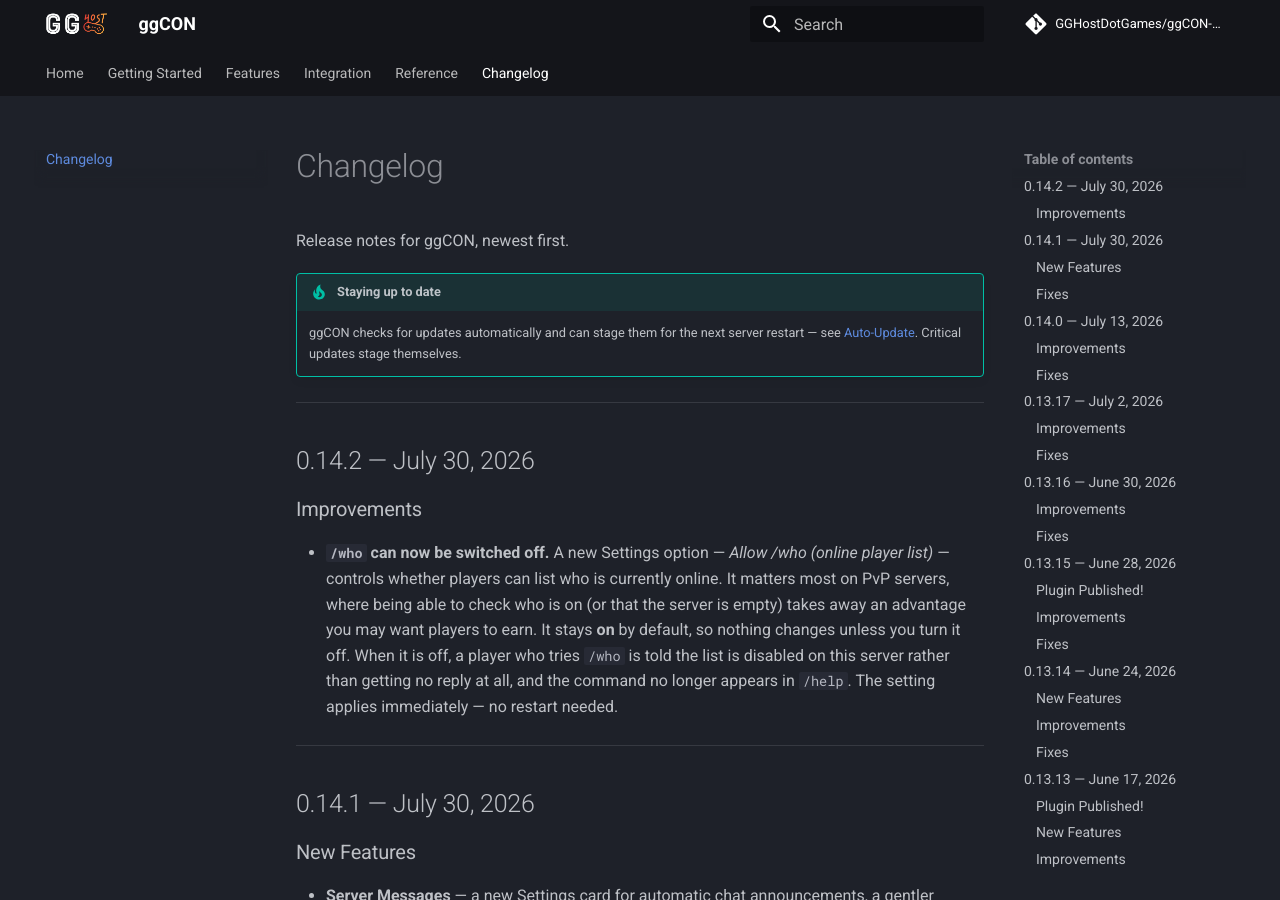
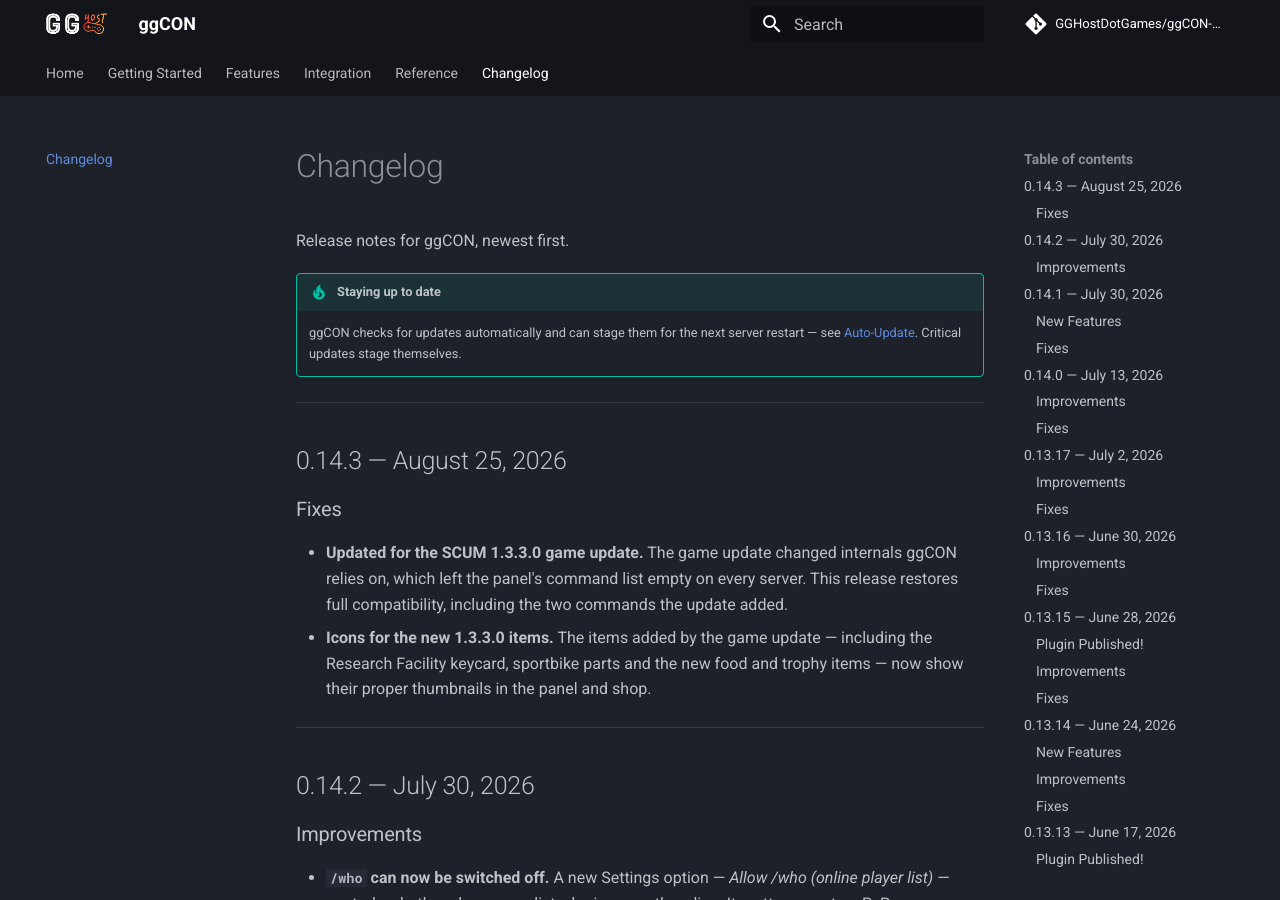
Before and after one commit to GGHostDotGames/ggCON-docs, an MkDocs documentation site: the page built from docs/changelog.md, in a window 1280 px wide and 900 px high. Built offline with MkDocs 1.6.1 and Material for MkDocs 9.7.7, drawn with Linux system fonts in a browser that asks for light colours; comment, search, counter and statistics services are not loaded.

Commit message:
Changelog: v0.14.3
Co-Authored-By: Claude <noreply@anthropic.com>

```diff
--- a/docs/changelog.md
+++ b/docs/changelog.md
@@ -4,6 +4,14 @@ Release notes for ggCON, newest first.
 
 !!! tip "Staying up to date"
     ggCON checks for updates automatically and can stage them for the next server restart — see [Auto-Update](auto-update.md). Critical updates stage themselves.
+
+---
+
+## 0.14.3 — August 25, 2026
+
+### Fixes
+- **Updated for the SCUM 1.3.3.0 game update.** The game update changed internals ggCON relies on, which left the panel's command list empty on every server. This release restores full compatibility, including the two commands the update added.
+- **Icons for the new 1.3.3.0 items.** The items added by the game update — including the Research Facility keycard, sportbike parts and the new food and trophy items — now show their proper thumbnails in the panel and shop.
 
 ---
 
```
